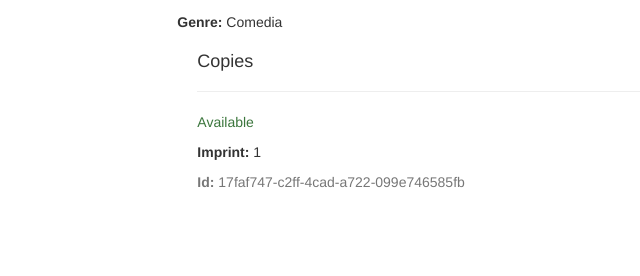
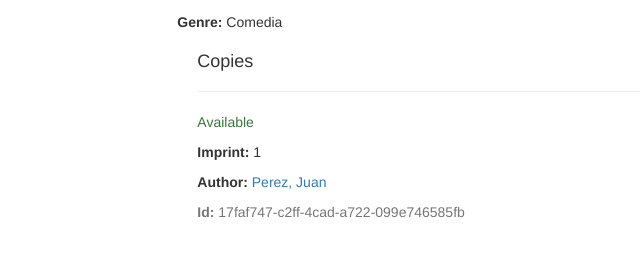
Before and after one commit to PabloLUC9832/actividadSW, a Django app: page /catalog/book/1 in a window 1280 px wide. Shown: the part 178-454 px from the top of the page, without its empty margins (51-691 px from the left). Run offline with Django 4.2, Linux system fonts and the light colour scheme; data comes from the database, SQL or seed files in the repository; some libraries are stand-ins or nearby versions.

Commit message:
Redireccionamientos

```diff
--- a/catalog/templates/catalog/book_detail.html
+++ b/catalog/templates/catalog/book_detail.html
@@ -17,6 +17,7 @@
     <p class="{% if copy.status == 'a' %}text-success{% elif copy.status == 'm' %}text-danger{% else %}text-warning{% endif %}">{{ copy.get_status_display }}</p>
     {% if copy.status != 'a' %}<p><strong>Due to be returned:</strong> {{copy.due_back}}</p>{% endif %}
     <p><strong>Imprint:</strong> {{copy.imprint}}</p>
+    <p><strong>Author:</strong> <a href="{% url 'author-detail' book.author.pk %}">{{ book.author }}</a></p>
     <p class="text-muted"><strong>Id:</strong> {{copy.id}}</p>
     {% endfor %}
   </div>
```
Also changed, not shown: catalog/templates/base_generic.html (line endings or trailing spaces).
